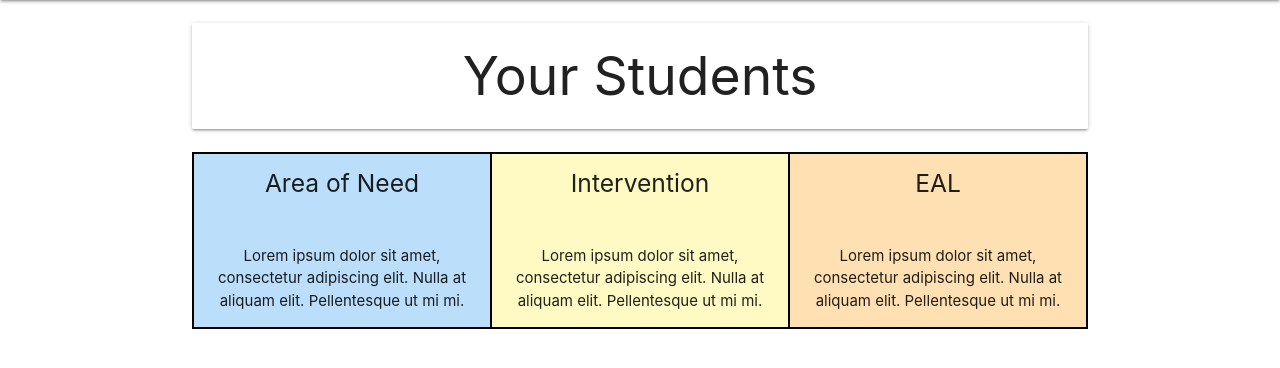
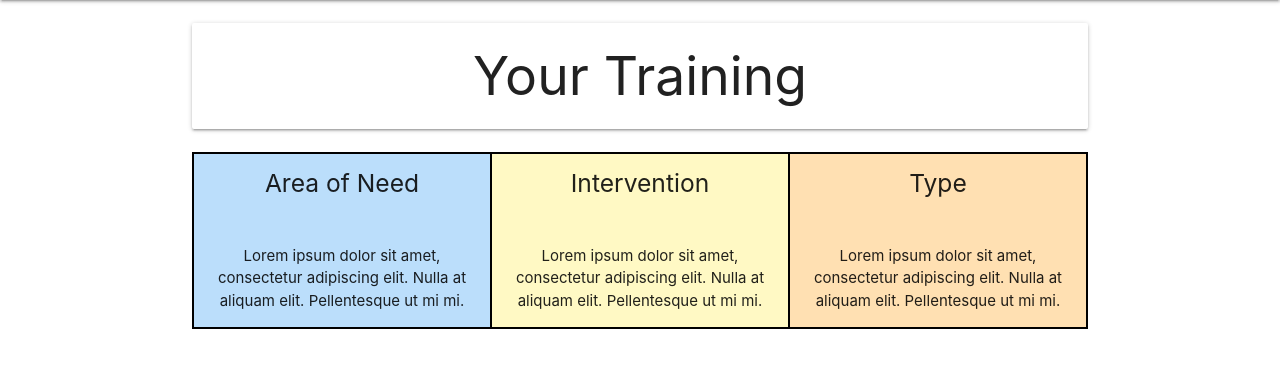
Before and after one commit to Code-Institute-Submissions/milestone_3_project, a Flask app: page / in a window 1280 px wide. Shown: the part 64-432 px from the top of the page. Run offline with Flask 2, Linux system fonts and the light colour scheme; data that the repository does not hold is empty; some libraries are stand-ins or nearby versions.

Commit message:
Students changed to training

```diff
--- a/app.py
+++ b/app.py
@@ -19,10 +19,10 @@ mongo = PyMongo(app)
 
 
 @app.route("/")
-@app.route("/show_students")
-def show_students():
-    students = list(mongo.db.students.find())
-    return render_template("students.html", students=students)
+@app.route("/show_training")
+def show_training():
+    training = list(mongo.db.training.find())
+    return render_template("training.html", training=training)
 
 
 @app.route("/")
@@ -42,46 +42,52 @@ def about_page():
     return render_template("about.html")
 
 
-@app.route("/add_students", methods=["GET", "POST"])
-def add_students():
+@app.route("/add_training", methods=["GET", "POST"])
+def add_training():
     if request.method == "POST":
-        students = {
+        training = {
             "name": request.form.get("name"),
-            "class": request.form.get("class"),
-            "sen": request.form.get("sen"),
-            "review_date": request.form.get("review_date"),
-            "intervention": request.form.get("intervention")
+            "type": request.form.get("type"),
+            "delivery": request.form.get("delivery"),
+            "start_date": request.form.get("start_date"),
+            "duration": request.form.get("duration"),
+            "area": request.form.get("area"),
+            "qualification": request.form.get("qualification"),
+            "cost": request.form.get("cost")
         }
-        mongo.db.students.insert_one(students)
-        flash("Student succesfully added!")
-        return redirect(url_for("show_students"))
+        mongo.db.training.insert_one(training)
+        flash("Training succesfully added!")
+        return redirect(url_for("show_training"))
     else:
-        return render_template("add_students.html")
+        return render_template("add_training.html")
 
 
-@app.route("/edit_students/<students_id>", methods=["GET", "POST"])
-def edit_students(students_id):
+@app.route("/edit_training/<training_id>", methods=["GET", "POST"])
+def edit_training(training_id):
     if request.method == "POST":
         update = {
             "name": request.form.get("name"),
-            "class": request.form.get("class"),
-            "sen": request.form.get("sen"),
-            "review_date": request.form.get("review_date"),
-            "intervention": request.form.get("intervention")
+            "type": request.form.get("type"),
+            "delivery": request.form.get("delivery"),
+            "start_date": request.form.get("start_date"),
+            "duration": request.form.get("duration"),
+            "area": request.form.get("area"),
+            "qualification": request.form.get("qualification"),
+            "cost": request.form.get("cost")
         }
-        mongo.db.students.update({"_id": ObjectId(students_id)}, update)
-        flash("Students Successfully Updated")
-        return redirect(url_for("show_students"))
+        mongo.db.training.update({"_id": ObjectId(training_id)}, update)
+        flash("Training Successfully Updated")
+        return redirect(url_for("show_training"))
 
-    students = mongo.db.students.find_one({"_id": ObjectId(students_id)})
-    return render_template("edit_students.html", students=students)
+    training = mongo.db.training.find_one({"_id": ObjectId(training_id)})
+    return render_template("edit_training.html", training=training)
 
 
-@app.route("/delete_students/<students_id>")
-def delete_students(students_id):
-    mongo.db.students.remove({"_id": ObjectId(students_id)})
-    flash("student successfully deleted")
-    return render_template("delete_students.html")
+@app.route("/delete_training/<training_id>")
+def delete_training(training_id):
+    mongo.db.training.remove({"_id": ObjectId(training_id)})
+    flash("training successfully deleted")
+    return render_template("delete_training.html")
 
 
 @app.route("/add_interventions", methods=["GET", "POST"])
--- a/templates/base.html
+++ b/templates/base.html
@@ -29,8 +29,8 @@
 
 <!-- Dropdown Structure Students -->
 <ul id="dropdown1" class="dropdown-content">
-      <li><a href="{{ url_for('show_students') }}">Students</a></li>
-                    <li><a href="{{ url_for('add_students') }}">Add Students</a></li>
+      <li><a href="{{ url_for('show_training') }}">Training</a></li>
+                    <li><a href="{{ url_for('add_training') }}">Add Training</a></li>
 </ul>
 <li><a class="dropdown-trigger" href="#!" data-target="dropdown1"><i class="fas fa-user-graduate"></i></a></li>
 
@@ -63,8 +63,8 @@
 
 <!-- Dropdown Structure Intervnetions -->
 <ul id="dropdown3" class="dropdown-content">
-                    <li><a href="{{ url_for('show_students') }}">Students</a></li>
-                    <li><a href="{{ url_for('add_students') }}">Add Students</a></li>
+                    <li><a href="{{ url_for('show_training') }}">Training</a></li>
+                    <li><a href="{{ url_for('add_training') }}">Add Training</a></li>
 </ul>
 <li><a class="dropdown-trigger" href="#!" data-target="dropdown3"><i class="fas fa-user-graduate"></i></a></li>
 <!-- End dropdown. -->
--- a/templates/delete_students.html
+++ b/templates/delete_training.html
@@ -3,7 +3,7 @@
 
 
 
-<h1> Deleted student</h1>
+<h1> Deleted training</h1>
 
 
 
--- a/templates/students.html
+++ b/templates/training.html
@@ -5,7 +5,7 @@
 <div class="container">
     <br />
 
-    <h2 class="card-panel align-center">Your Students</h2>
+    <h2 class="card-panel align-center">Your Training</h2>
 
     <br />
 
@@ -21,7 +21,7 @@
             <p>Lorem ipsum dolor sit amet, consectetur adipiscing elit. Nulla at aliquam elit. Pellentesque ut mi mi.</p>
         </div>
         <div class="col s12 m4 l4 expression orange lighten-4">
-            <h5>EAL</h5>
+            <h5>Type</h5>
             <br />
             <p>Lorem ipsum dolor sit amet, consectetur adipiscing elit. Nulla at aliquam elit. Pellentesque ut mi mi.</p>
         </div>
@@ -29,17 +29,17 @@
 
     <br />
 
-    {% for students in students %}
+    {% for training in training %}
 
     <ul class="collapsible left-align">
         <li>
             <div class="collapsible-header grey row">
 
                     <div class="col s12 m6 l6">
-                        <h5><i class="fas fa-graduation-cap light-blue-text text-darken-4"></i> {{ students.name }}</h5>
+                        <h5><i class="fas fa-graduation-cap light-blue-text text-darken-4"></i> {{ training.name }}</h5>
                     </div>
                     <div class="col s12 m6 l6 right">
-                        <h5><i class="fas fa-users light-blue-text text-darken-4"></i>{{ students.class }}</h5>
+                        <h5><i class="fas fa-users light-blue-text text-darken-4"></i>{{ training.type }}</h5>
                     </div>
 
             </div>
@@ -47,15 +47,18 @@
             <div class="collapsible-body lighten-5">
                 <div class="row">
                     <div class="col s12 m6 l6 align-center">
-                        <h7> <i class="fas fa-clipboard prefix light-blue-text text-darken-4"></i> area of need: </h7> {{ students.sen }}<br />
-                        <h7> <i class="fas fa-tasks prefix light-blue-text text-darken-4"></i> Intervention: </h7> {{ students.intervention }}<br />
-                        <h7> <i class="fas fa-calendar-alt prefix light-blue-text text-darken-4"></i> Review Due: </h7> {{ students.review_date }}<br />
+                        <h7> <i class="fas fa-clipboard prefix light-blue-text text-darken-4"></i> Delivery </h7> {{ training.delivery }}<br />
+                        <h7> <i class="fas fa-tasks prefix light-blue-text text-darken-4"></i>  </h7> {{ training.duration }}<br />
+                        <h7> <i class="fas fa-calendar-alt prefix light-blue-text text-darken-4"></i> Start Date </h7> {{ training.start_date }}<br />
+                         <h7> <i class="fas fa-tasks prefix light-blue-text text-darken-4"></i>  </h7> {{ training.area }}<br />
+                         <h7> <i class="fas fa-tasks prefix light-blue-text text-darken-4"></i>  </h7> {{ training.qualification }}<br />
+                        <h7> <i class="fas fa-tasks prefix light-blue-text text-darken-4"></i>  </h7> {{ training.cost }}<br />
                     </div>
 
                     <div class="col s12 m6 l6 align-center">
                     <br />
-                        <a href="{{ url_for('edit_students', students_id=students._id) }}" class="btn green accent-4">Edit</a>
-                        <a href="{{ url_for('delete_students', students_id=students._id) }}" class="btn red lighten-1">Delete</a>
+                        <a href="{{ url_for('edit_training', training_id=training._id) }}" class="btn green accent-4">Edit</a>
+                        <a href="{{ url_for('delete_training', training_id=training._id) }}" class="btn red lighten-1">Delete</a>
                     </div>
                 </div>
             </div>
```
Also changed, not shown: templates/add_students.html (deleted, +0 -82 lines), templates/add_training.html (added, +104 -0 lines), templates/edit_interventions.html (+0 -8 lines), templates/edit_students.html (deleted, +0 -98 lines), templates/edit_training.html (added, +110 -0 lines), images/classroom.jpg (deleted), images/training.jpg (added).
